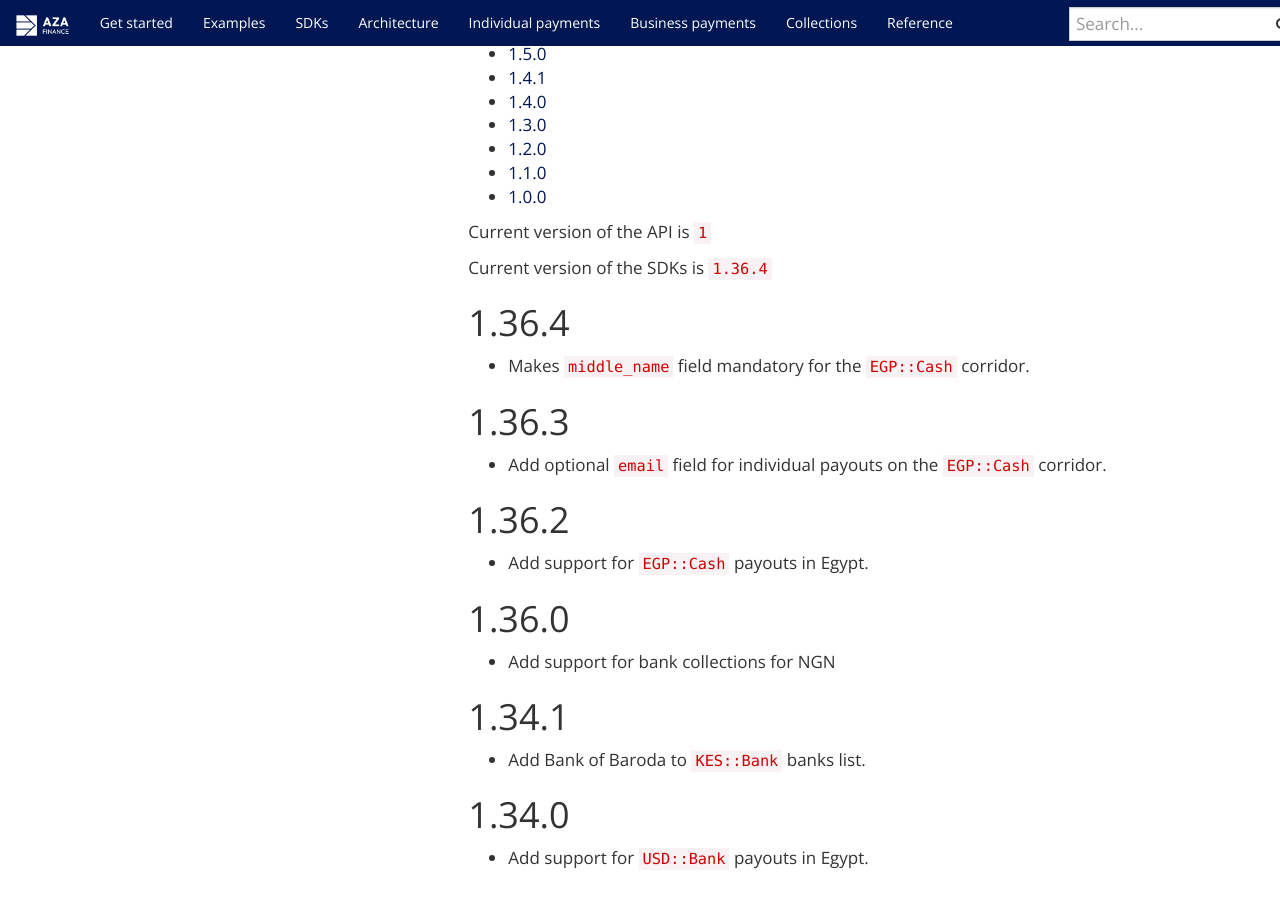
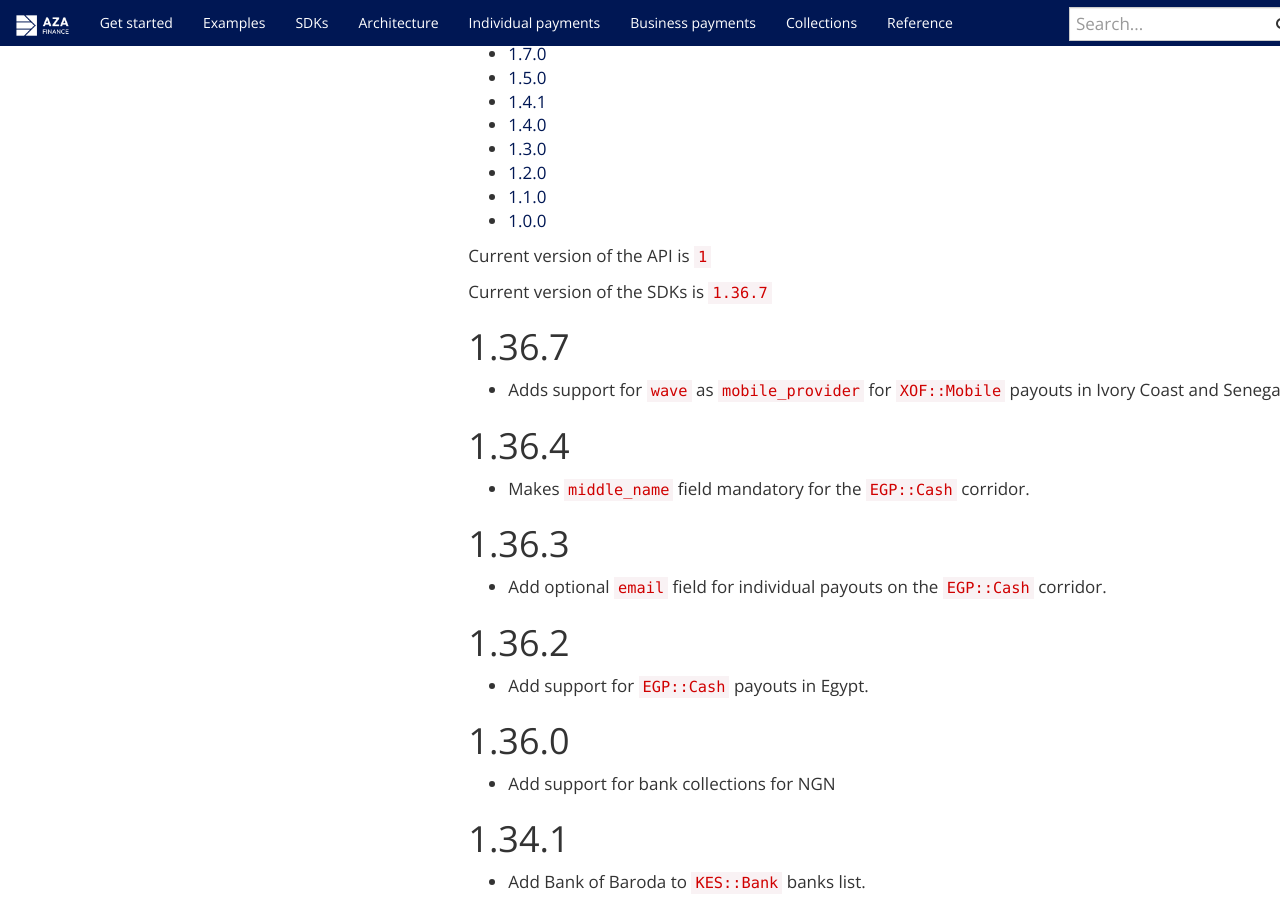
Before and after one commit to transferzero/api-documentation, a Jekyll site: the page built from _docs/changelog.md, in a window 1280 px wide and 900 px high, scrolled down 1037 px. Built offline with Jekyll 4.4.1, drawn with Linux system fonts in a browser that asks for light colours; nearby versions of some CDN libraries; comment, search, counter and statistics services are not loaded.

Commit message:
BTA-15195 Add wave to XOF::Mobile in SN and CI

```diff
--- a/_docs/changelog.md
+++ b/_docs/changelog.md
@@ -8,7 +8,11 @@
 
 Current version of the API is `1`
 
-Current version of the SDKs is `1.36.4`
+Current version of the SDKs is `1.36.7`
+
+1.36.7
+------
+* Adds support for `wave` as `mobile_provider` for `XOF::Mobile` payouts in Ivory Coast and Senegal.
 
 1.36.4
 ------
```
Also changed, not shown: _includes/corridors/xof-mobile.md (+3 -1 lines).
